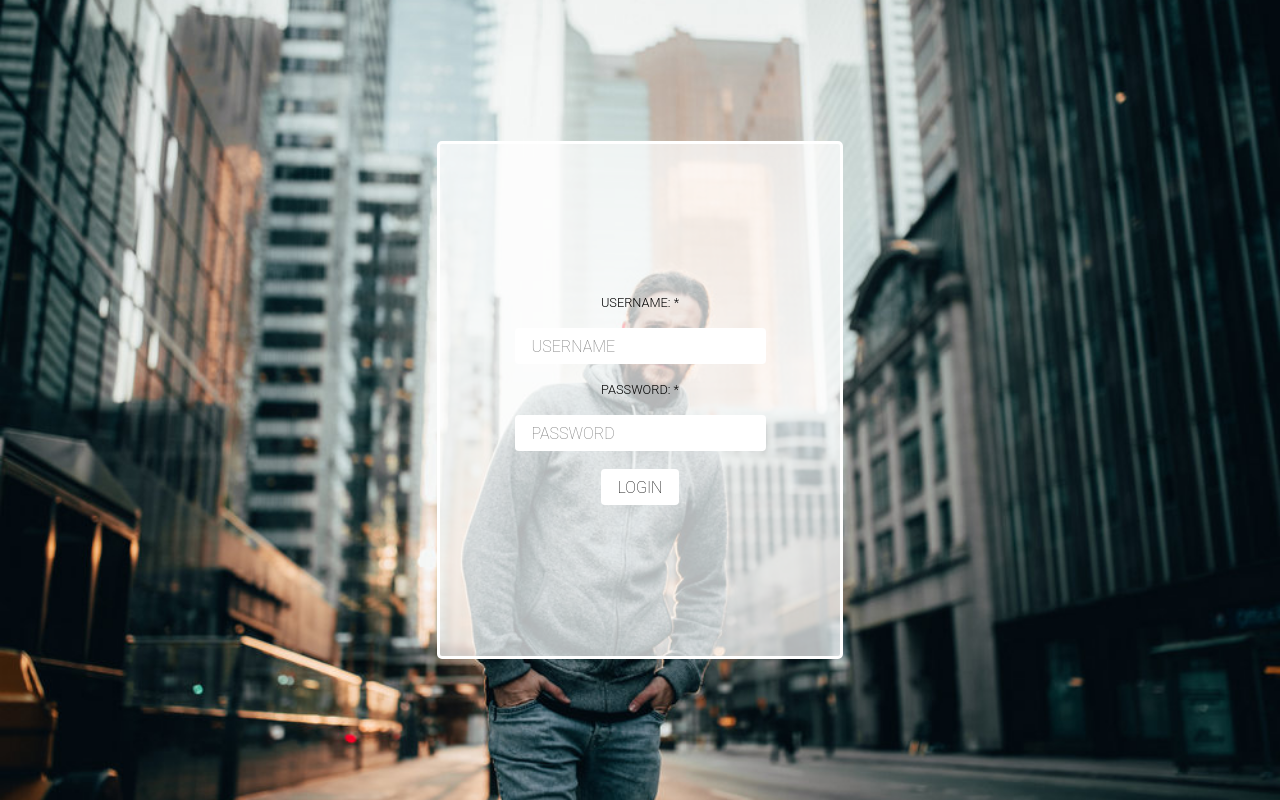
After one commit to danleuter/Final-Project, a PHP site: page /dashboard/login.html in a window 1280 px wide. The commit adds this page. Run offline with PHP 8.4, Linux system fonts and the light colour scheme.

Commit message:
adding to repo

```diff
--- /dev/null
+++ b/Peter Mckinnon/Peter Mckinnon/css/login.css
@@ -0,0 +1,76 @@
+body {
+    font-family: Roboto-Condensed, Arial, Helvetica, sans-serif;
+    margin: 0px;
+    padding: 0px;
+}
+
+.container {
+    position: relative;
+    background-color: black;
+    background-position: center center;
+    background-repeat: no-repeat;
+    background-size: cover;
+    height: 100%;
+    width: 100%;
+}
+
+#landing-page-dashboard {
+    background: black url("../images/PM-bg.jpg");
+    background-position: center center;
+    background-repeat: no-repeat;
+    background-size: cover;
+    margin: 0px;
+    display: flex;
+    flex-direction: column;
+    color: black;
+    justify-content: center;
+    text-align: center;
+    align-items: center;
+    height: 100vh;
+    /* opacity: 0.5; */
+}
+
+.form-box {
+    background-color: rgba(255, 255, 255, 0.7);
+    margin: auto;
+    width: 25rem;
+    height: 32rem;
+    border: 3px solid white;
+    border-radius: 5px;
+    display: flex;
+    flex-direction: column;
+    justify-content: center;
+    text-align: center;
+    align-items: center;
+}
+
+.info-text {
+    color: black;
+    font-weight: 300;
+    text-transform: uppercase;
+    font-family: Roboto, Arial, Helvetica, sans-serif;
+    font-size: 0.8rem;
+    text-align: left;
+}
+
+.input-box {
+    display: inline-block;
+    font-weight: 200;
+    text-align: left;
+    font-size: 0.5rem;
+    text-transform: uppercase;
+    white-space: nowrap;
+    vertical-align: middle;
+    user-select: none;
+    border: 1px solid transparent;
+    padding: 0.46875rem 1rem;
+    font-size: 1rem;
+    /* line-height: 1.5; */
+    border-radius: 0.25rem;
+    transition: color 0.15s ease-in-out, background-color 0.15s ease-in-out, border-color 0.15s ease-in-out, box-shadow 0.15s ease-in-out;
+}
+
+.login {
+    background: white;
+    color: black;
+}
--- /dev/null
+++ b/Peter Mckinnon/Peter Mckinnon/dashboard/login.html
@@ -0,0 +1,33 @@
+<!DOCTYPE html>
+<html lang="en">
+<head>
+    <meta charset="UTF-8">
+    <meta name="viewport" content="width=device-width, initial-scale=1.0">
+    <meta http-equiv="X-UA-Compatible" content="ie=edge">
+    <title>PETER MCKINNON - dashboard</title>
+    <link rel="stylesheet" href="../css/login.css">
+</head>
+<body>
+
+<!-- Main Body -->
+<main>
+    <div class="container">
+        <div id="landing-page-dashboard">
+            <card class="login-signup">
+                <form action="">
+                    <div class="form-box">
+                        <label for="" class="info-text">username: *</label><br>
+                        <input class="info-text input-box" type="text" value="" placeholder="username"><br>
+                        <label for="" class="info-text">password: *</label><br>
+                        <input class="info-text input-box" type="password" placeholder="password"><br>
+                        <button class="login input-box info-text" value="Login"> Login</button>
+                    </div>
+                </form>
+            </card>
+        </div>
+    </div>
+</main>
+<!-- Main Body -->
+
+</body>
+</html>
```
Also changed, not shown: Peter Mckinnon/Peter Mckinnon/css/dashboard.css (added, +128 -0 lines), Peter Mckinnon/Peter Mckinnon/css/style.css (+28 -1 lines), Peter Mckinnon/Peter Mckinnon/dashboard/dashboard.html (added, +62 -0 lines).
